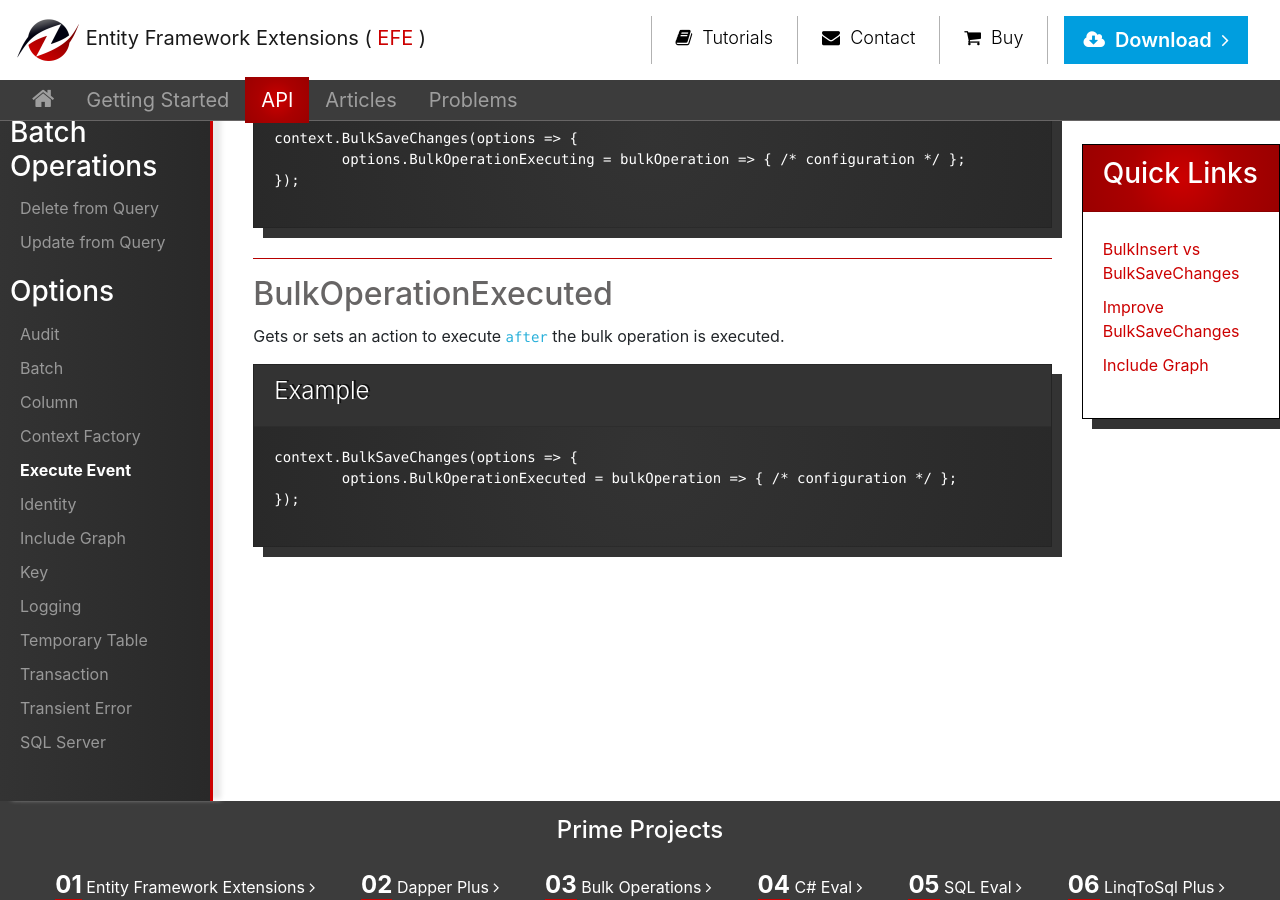
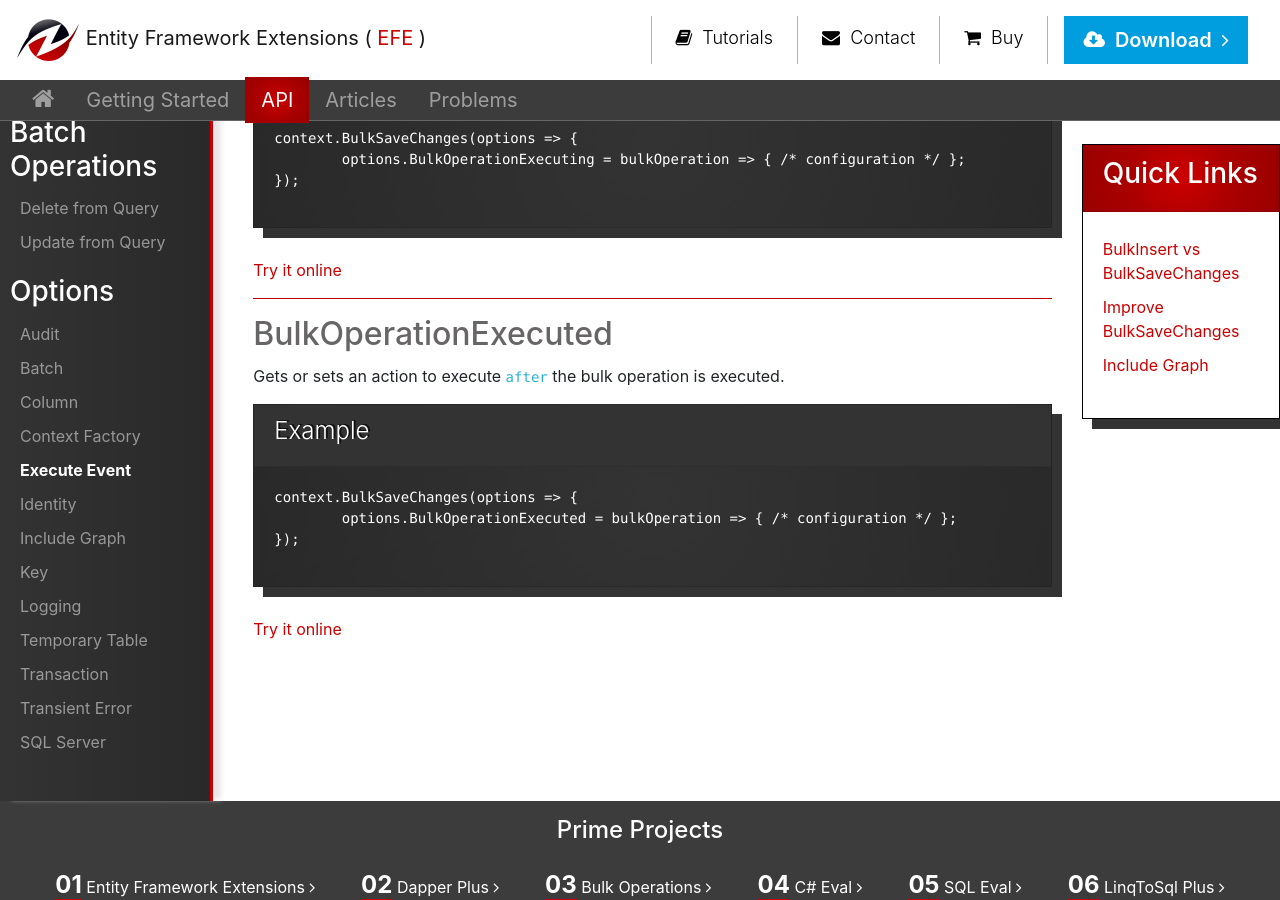
Before and after one commit to zzzprojects/EntityFramework-Extensions, a Jekyll site: the page built from docs/pages/api/options-summary/options-execute-event.md, in a window 1280 px wide and 900 px high, scrolled down 319 px. Built offline with Jekyll 4.4.1, drawn with Linux system fonts in a browser that asks for light colours; nearby versions of some CDN libraries; our own code applies the rules of GitHub Pages for plain Markdown files; part of the change alters nothing that is shown.

Commit message:
Update options-execute-event.md

```diff
--- a/docs/pages/api/options-summary/options-execute-event.md
+++ b/docs/pages/api/options-summary/options-execute-event.md
@@ -11,6 +11,7 @@ context.BulkSaveChanges(options => {
 	options.BulkOperationExecuting = bulkOperation => { /* configuration */ };
 });
 {% endhighlight %}
+{% include component-try-it.html href='https://dotnetfiddle.net/mIhWyT' %}
 
 ---
 
@@ -23,3 +24,4 @@ context.BulkSaveChanges(options => {
 	options.BulkOperationExecuted = bulkOperation => { /* configuration */ };
 });
 {% endhighlight %}
+{% include component-try-it.html href='https://dotnetfiddle.net/u3MlB7' %}
```
